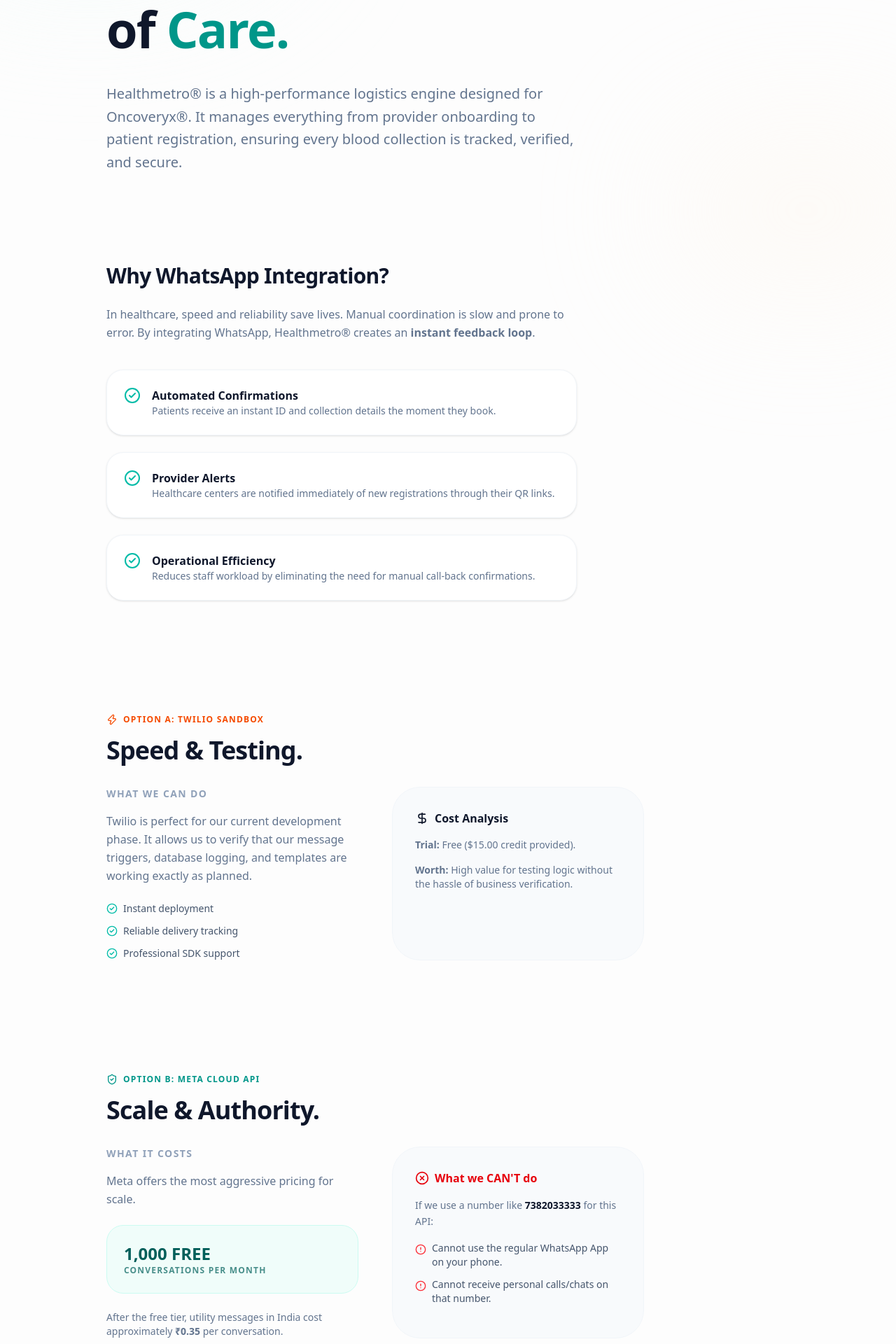
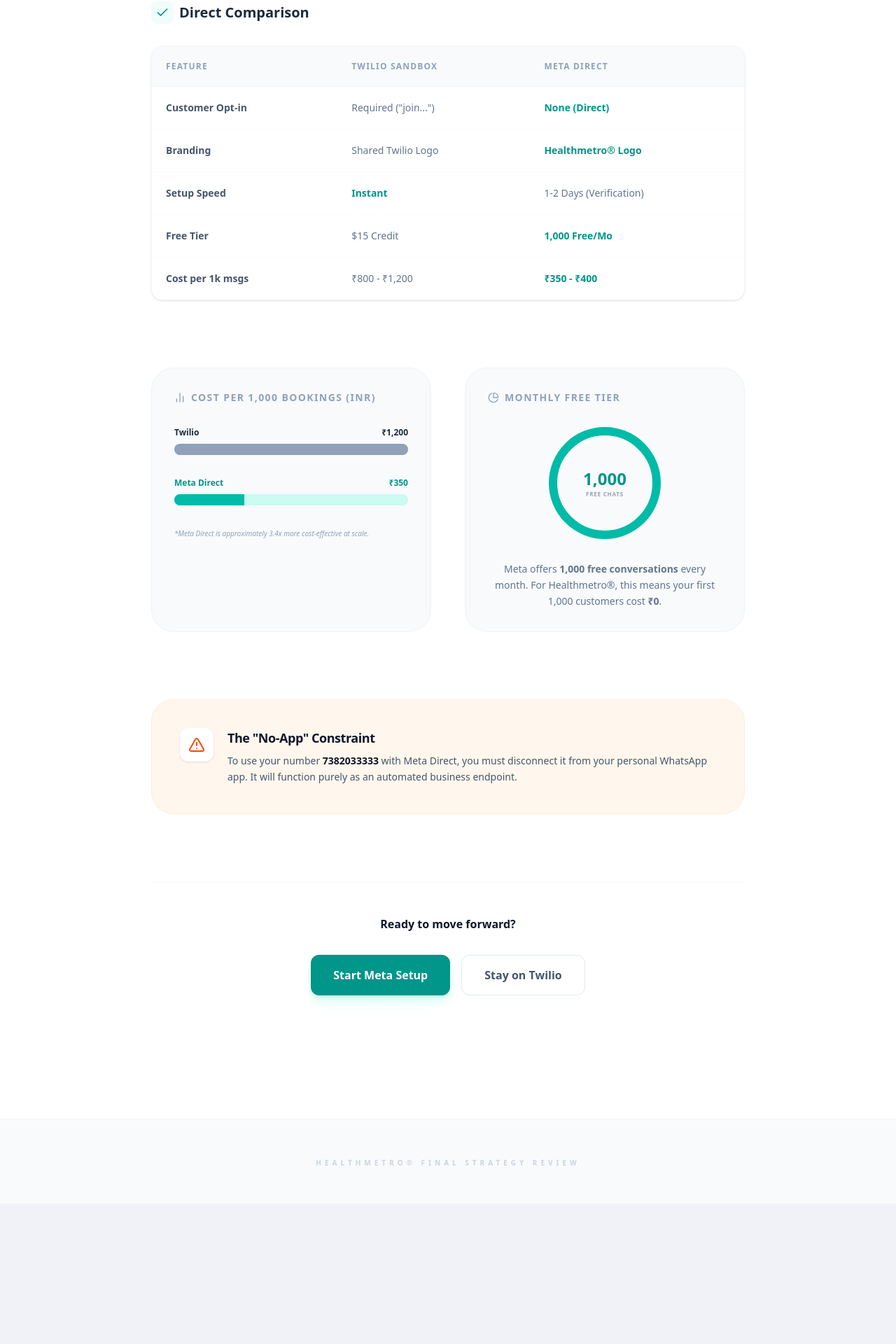
Before and after one commit to Rythamo8055/Health-Metro-Mono, a Next.js app in the folder healthmetro-admin/: page /presentation/whatsapp in a window 1280 px wide. Shown: the part 300-2220 px from the top of the page at 70% size. After the commit the page ends 2019 px from the top, so only its background shows below. Built offline with nearby package versions, Linux system fonts and the light colour scheme.

Commit message:
feat: finalize WhatsApp presentation with comparison table and visual charts

```diff
--- a/healthmetro-admin/app/presentation/whatsapp/page.tsx
+++ b/healthmetro-admin/app/presentation/whatsapp/page.tsx
@@ -2,191 +2,168 @@
 
 import {
   MessageSquare,
-  Zap,
-  ShieldCheck,
-  Smartphone,
-  AlertCircle,
-  CheckCircle2,
+  Check,
+  X,
   ArrowRight,
-  Info,
-  DollarSign,
-  TrendingUp,
-  XCircle,
-  Stethoscope
+  TrendingDown,
+  PieChart as PieChartIcon,
+  BarChart2,
+  AlertTriangle
 } from 'lucide-react';
 import { motion } from 'framer-motion';
 import Link from 'next/link';
 
 export default function WhatsAppPresentation() {
+  const comparisonData = [
+    { feature: 'Customer Opt-in', twilio: 'Required ("join...")', meta: 'None (Direct)', winner: 'meta' },
+    { feature: 'Branding', twilio: 'Shared Twilio Logo', meta: 'Healthmetro® Logo', winner: 'meta' },
+    { feature: 'Setup Speed', twilio: 'Instant', meta: '1-2 Days (Verification)', winner: 'twilio' },
+    { feature: 'Free Tier', twilio: '$15 Credit', meta: '1,000 Free/Mo', winner: 'meta' },
+    { feature: 'Cost per 1k msgs', twilio: '₹800 - ₹1,200', meta: '₹350 - ₹400', winner: 'meta' },
+  ];
+
   return (
-    <div className="min-h-screen bg-[#FDFDFD] text-slate-900 font-sans selection:bg-teal-100 overflow-x-hidden">
-      {/* Subtle organic background elements */}
-      <div className="fixed inset-0 pointer-events-none z-0">
-        <div className="absolute top-[-10%] left-[-10%] w-[40%] h-[40%] bg-teal-50 blur-[120px] rounded-full opacity-60" />
-        <div className="absolute bottom-[10%] right-[-5%] w-[30%] h-[30%] bg-orange-50 blur-[100px] rounded-full opacity-40" />
-      </div>
+    <div className="min-h-screen bg-white text-slate-800 font-sans selection:bg-teal-100 overflow-x-hidden">
+      <main className="max-w-4xl mx-auto pt-16 pb-32 px-6">
 
-      <main className="relative z-10 pt-16 pb-32 px-6 max-w-5xl mx-auto">
-        {/* Navigation / Home Link */}
-        <Link href="/presentation" className="inline-flex items-center gap-2 text-slate-400 hover:text-teal-600 transition-colors mb-20 text-xs font-bold uppercase tracking-widest">
-          <ArrowRight className="w-4 h-4 rotate-180" /> Back to Dashboard
-        </Link>
-
-        {/* SECTION 1: What is this about? (F-Pattern Start) */}
-        <section className="mb-32">
-          <motion.div
-            initial={{ opacity: 0, y: 10 }} animate={{ opacity: 1, y: 0 }}
-            className="flex items-center gap-2 text-teal-600 mb-6"
-          >
-            <Stethoscope className="w-5 h-5" />
-            <span className="text-xs font-black uppercase tracking-[0.2em]">Healthmetro® Admin OS</span>
-          </motion.div>
-
-          <motion.h1
-            initial={{ opacity: 0, y: 10 }} animate={{ opacity: 1, y: 0 }} transition={{ delay: 0.1 }}
-            className="text-5xl md:text-7xl font-black tracking-tight text-slate-900 mb-8 leading-tight"
-          >
-            The Logistics <br />
-            of <span className="text-teal-600">Care.</span>
-          </motion.h1>
-
-          <motion.p
-            initial={{ opacity: 0, y: 10 }} animate={{ opacity: 1, y: 0 }} transition={{ delay: 0.2 }}
-            className="text-xl text-slate-500 max-w-2xl leading-relaxed"
-          >
-            Healthmetro® is a high-performance logistics engine designed for Oncoveryx®. It manages everything from provider onboarding to patient registration, ensuring every blood collection is tracked, verified, and secure.
-          </motion.p>
+        {/* Simplified Header */}
+        <section className="mb-20">
+          <Link href="/presentation" className="inline-flex items-center gap-2 text-slate-400 hover:text-teal-600 transition-colors mb-12 text-xs font-bold uppercase tracking-widest">
+            <ArrowRight className="w-4 h-4 rotate-180" /> Back to Ecosystem
+          </Link>
+          <h1 className="text-4xl md:text-5xl font-black tracking-tight text-slate-900 mb-4">
+            WhatsApp Strategy
+          </h1>
+          <p className="text-lg text-slate-500 font-medium">
+            A simple breakdown of how we automate patient notifications.
+          </p>
         </section>
 
-        {/* SECTION 2: Why WhatsApp? */}
-        <section className="mb-40">
-          <div className="max-w-2xl">
-            <h2 className="text-3xl font-black mb-6 tracking-tight">Why WhatsApp Integration?</h2>
-            <p className="text-slate-500 leading-relaxed mb-10">
-              In healthcare, speed and reliability save lives. Manual coordination is slow and prone to error. By integrating WhatsApp, Healthmetro® creates an <strong>instant feedback loop</strong>.
+        {/* 1. COMPARISON TABLE */}
+        <section className="mb-24">
+          <h2 className="text-xl font-black mb-8 flex items-center gap-2">
+            <div className="w-8 h-8 bg-teal-50 text-teal-600 rounded-lg flex items-center justify-center">
+              <Check className="w-5 h-5" />
+            </div>
+            Direct Comparison
+          </h2>
+          <div className="overflow-hidden border border-slate-100 rounded-2xl shadow-sm">
+            <table className="w-full text-left border-collapse">
+              <thead>
+                <tr className="bg-slate-50 border-b border-slate-100">
+                  <th className="p-5 text-xs font-black uppercase tracking-widest text-slate-400">Feature</th>
+                  <th className="p-5 text-xs font-black uppercase tracking-widest text-slate-400">Twilio Sandbox</th>
+                  <th className="p-5 text-xs font-black uppercase tracking-widest text-slate-400">Meta Direct</th>
+                </tr>
+              </thead>
+              <tbody className="divide-y divide-slate-50">
+                {comparisonData.map((row, i) => (
+                  <tr key={i} className="hover:bg-slate-50/50 transition-colors">
+                    <td className="p-5 font-bold text-sm text-slate-600">{row.feature}</td>
+                    <td className={`p-5 text-sm ${row.winner === 'twilio' ? 'text-teal-600 font-bold' : 'text-slate-500'}`}>{row.twilio}</td>
+                    <td className={`p-5 text-sm ${row.winner === 'meta' ? 'text-teal-600 font-bold' : 'text-slate-500'}`}>{row.meta}</td>
+                  </tr>
+                ))}
+              </tbody>
+            </table>
+          </div>
+        </section>
+
+        {/* 2. VISUAL CHARTS */}
+        <section className="mb-24 grid md:grid-cols-2 gap-12">
+
+          {/* COST BAR CHART */}
+          <div className="p-8 bg-slate-50 rounded-[2rem] border border-slate-100">
+            <h3 className="text-sm font-black uppercase tracking-widest text-slate-400 mb-8 flex items-center gap-2">
+              <BarChart2 className="w-4 h-4" /> Cost per 1,000 Bookings (INR)
+            </h3>
+            <div className="space-y-8">
+              <div>
+                <div className="flex justify-between text-xs font-bold mb-2">
+                  <span>Twilio</span>
+                  <span>₹1,200</span>
+                </div>
+                <div className="h-4 bg-slate-200 rounded-full overflow-hidden">
+                  <motion.div
+                    initial={{ width: 0 }} whileInView={{ width: '100%' }} viewport={{ once: true }}
+                    className="h-full bg-slate-400"
+                  />
+                </div>
+              </div>
+              <div>
+                <div className="flex justify-between text-xs font-bold mb-2 text-teal-600">
+                  <span>Meta Direct</span>
+                  <span>₹350</span>
+                </div>
+                <div className="h-4 bg-teal-100 rounded-full overflow-hidden">
+                  <motion.div
+                    initial={{ width: 0 }} whileInView={{ width: '30%' }} viewport={{ once: true }}
+                    className="h-full bg-teal-500"
+                  />
+                </div>
+              </div>
+            </div>
+            <p className="mt-8 text-[10px] text-slate-400 leading-relaxed italic">
+              *Meta Direct is approximately 3.4x more cost-effective at scale.
             </p>
+          </div>
 
-            <div className="space-y-6">
-              {[
-                { title: 'Automated Confirmations', desc: 'Patients receive an instant ID and collection details the moment they book.' },
-                { title: 'Provider Alerts', desc: 'Healthcare centers are notified immediately of new registrations through their QR links.' },
-                { title: 'Operational Efficiency', desc: 'Reduces staff workload by eliminating the need for manual call-back confirmations.' }
-              ].map((item, i) => (
-                <div key={i} className="flex gap-4 p-6 bg-white border border-slate-100 rounded-3xl shadow-sm">
-                  <CheckCircle2 className="w-6 h-6 text-teal-500 shrink-0" />
-                  <div>
-                    <h4 className="font-bold text-slate-900">{item.title}</h4>
-                    <p className="text-sm text-slate-500">{item.desc}</p>
-                  </div>
+          {/* FREE TIER PIE CHART (Custom CSS) */}
+          <div className="p-8 bg-slate-50 rounded-[2rem] border border-slate-100 flex flex-col items-center text-center">
+            <h3 className="text-sm font-black uppercase tracking-widest text-slate-400 mb-8 flex items-center gap-2 self-start">
+              <PieChartIcon className="w-4 h-4" /> Monthly Free Tier
+            </h3>
+
+            <div className="relative w-40 h-40 mb-8">
+              {/* Outer ring */}
+              <div className="absolute inset-0 rounded-full border-[12px] border-teal-500" />
+              {/* Inner hole */}
+              <div className="absolute inset-4 bg-slate-50 rounded-full flex items-center justify-center">
+                <div>
+                  <div className="text-2xl font-black text-teal-600">1,000</div>
+                  <div className="text-[8px] font-bold text-slate-400 uppercase tracking-widest">Free Chats</div>
                 </div>
-              ))}
+              </div>
+            </div>
+
+            <p className="text-sm text-slate-500 leading-relaxed font-medium">
+              Meta offers <strong>1,000 free conversations</strong> every month. For Healthmetro®, this means your first 1,000 customers cost <strong>₹0</strong>.
+            </p>
+          </div>
+        </section>
+
+        {/* 3. THE "NO APP" WARNING */}
+        <section className="p-10 bg-orange-50 rounded-[2rem] border border-orange-100 mb-24">
+          <div className="flex items-start gap-5">
+            <div className="w-12 h-12 bg-white rounded-xl flex items-center justify-center text-orange-600 shadow-sm shrink-0">
+              <AlertTriangle className="w-6 h-6" />
+            </div>
+            <div>
+              <h3 className="text-lg font-black text-slate-900 mb-2 tracking-tight">The "No-App" Constraint</h3>
+              <p className="text-sm text-slate-600 leading-relaxed font-medium">
+                To use your number <span className="text-slate-900 font-bold">7382033333</span> with Meta Direct, you must disconnect it from your personal WhatsApp app. It will function purely as an automated business endpoint.
+              </p>
             </div>
           </div>
         </section>
 
-        {/* SECTION 3: The Options (F-Pattern Comparison) */}
-        <div className="space-y-40">
-
-          {/* OPTION A: TWILIO */}
-          <section className="relative">
-            <div className="max-w-3xl">
-              <div className="inline-flex items-center gap-2 text-orange-600 font-bold text-xs uppercase tracking-widest mb-4">
-                <Zap className="w-4 h-4" /> Option A: Twilio Sandbox
-              </div>
-              <h2 className="text-4xl font-black mb-8 tracking-tight">Speed & Testing.</h2>
-
-              <div className="grid md:grid-cols-2 gap-12">
-                <div>
-                  <h4 className="font-bold text-sm uppercase text-slate-400 mb-4 tracking-widest">What we can do</h4>
-                  <p className="text-slate-500 leading-relaxed mb-6">
-                    Twilio is perfect for our current development phase. It allows us to verify that our message triggers, database logging, and templates are working exactly as planned.
-                  </p>
-                  <ul className="space-y-3 text-sm font-medium text-slate-600">
-                    <li className="flex items-center gap-2"><CheckCircle2 className="w-4 h-4 text-teal-500" /> Instant deployment</li>
-                    <li className="flex items-center gap-2"><CheckCircle2 className="w-4 h-4 text-teal-500" /> Reliable delivery tracking</li>
-                    <li className="flex items-center gap-2"><CheckCircle2 className="w-4 h-4 text-teal-500" /> Professional SDK support</li>
-                  </ul>
-                </div>
-                <div className="bg-slate-50 p-8 rounded-[2.5rem] border border-slate-100">
-                  <div className="flex items-center gap-2 text-slate-900 font-bold mb-4">
-                    <DollarSign className="w-5 h-5" />
-                    <span>Cost Analysis</span>
-                  </div>
-                  <p className="text-sm text-slate-500 mb-4">
-                    <strong>Trial:</strong> Free ($15.00 credit provided).
-                  </p>
-                  <p className="text-sm text-slate-500">
-                    <strong>Worth:</strong> High value for testing logic without the hassle of business verification.
-                  </p>
-                </div>
-              </div>
-            </div>
-          </section>
-
-          {/* OPTION B: META DIRECT */}
-          <section className="relative">
-            <div className="max-w-3xl">
-              <div className="inline-flex items-center gap-2 text-teal-600 font-bold text-xs uppercase tracking-widest mb-4">
-                <ShieldCheck className="w-4 h-4" /> Option B: Meta Cloud API
-              </div>
-              <h2 className="text-4xl font-black mb-8 tracking-tight">Scale & Authority.</h2>
-
-              <div className="grid md:grid-cols-2 gap-12">
-                <div>
-                  <h4 className="font-bold text-sm uppercase text-slate-400 mb-4 tracking-widest">What it costs</h4>
-                  <p className="text-slate-500 leading-relaxed mb-6">
-                    Meta offers the most aggressive pricing for scale.
-                  </p>
-                  <div className="p-6 bg-teal-50 rounded-3xl border border-teal-100 text-teal-800 mb-6">
-                    <div className="text-2xl font-black">1,000 FREE</div>
-                    <div className="text-xs uppercase font-bold tracking-widest opacity-70">Conversations per month</div>
-                  </div>
-                  <p className="text-sm text-slate-500">
-                    After the free tier, utility messages in India cost approximately <strong>₹0.35</strong> per conversation.
-                  </p>
-                </div>
-                <div className="bg-slate-50 p-8 rounded-[2.5rem] border border-slate-100">
-                  <div className="flex items-center gap-2 text-red-600 font-bold mb-4">
-                    <XCircle className="w-5 h-5" />
-                    <span>What we CAN'T do</span>
-                  </div>
-                  <p className="text-sm text-slate-500 leading-relaxed">
-                    If we use a number like <span className="font-black text-slate-900">7382033333</span> for this API:
-                  </p>
-                  <ul className="mt-4 space-y-3 text-sm font-medium text-slate-600">
-                    <li className="flex items-start gap-2">
-                      <AlertCircle className="w-4 h-4 text-red-500 shrink-0 mt-1" />
-                      <span>Cannot use the regular WhatsApp App on your phone.</span>
-                    </li>
-                    <li className="flex items-start gap-2">
-                      <AlertCircle className="w-4 h-4 text-red-500 shrink-0 mt-1" />
-                      <span>Cannot receive personal calls/chats on that number.</span>
-                    </li>
-                  </ul>
-                </div>
-              </div>
-            </div>
-          </section>
-
+        {/* Closing */}
+        <div className="text-center py-12 border-t border-slate-50">
+          <h4 className="font-black text-slate-900 mb-8">Ready to move forward?</h4>
+          <div className="flex justify-center gap-4">
+            <button className="px-8 py-4 bg-teal-600 text-white rounded-xl font-bold transition-all hover:bg-teal-700 shadow-lg shadow-teal-100">
+              Start Meta Setup
+            </button>
+            <button className="px-8 py-4 bg-white border border-slate-200 text-slate-600 rounded-xl font-bold hover:bg-slate-50 transition-all">
+              Stay on Twilio
+            </button>
+          </div>
         </div>
 
-        {/* Final Conclusion */}
-        <section className="mt-40 pt-20 border-t border-slate-100 text-center">
-          <p className="text-slate-400 font-bold mb-6 uppercase tracking-widest text-[10px]">Strategic Conclusion</p>
-          <h3 className="text-2xl font-black mb-8">Ready to automate Healthmetro®?</h3>
-          <div className="flex flex-wrap justify-center gap-4">
-            <button className="px-8 py-4 bg-slate-900 text-white rounded-2xl font-black transition-all hover:bg-teal-600 shadow-xl shadow-slate-200">
-              Go Live with Meta
-            </button>
-            <button className="px-8 py-4 bg-white border border-slate-200 text-slate-900 rounded-2xl font-black transition-all hover:bg-slate-50">
-              Continue Sandbox
-            </button>
-          </div>
-        </section>
       </main>
 
-      <footer className="py-20 bg-slate-50 border-t border-slate-100 text-center">
-        <div className="text-[10px] font-black text-slate-400 uppercase tracking-[0.4em]">Healthmetro® Systems Documentation 2026</div>
+      <footer className="py-12 bg-slate-50 text-center border-t border-slate-100">
+        <span className="text-[10px] font-black text-slate-300 uppercase tracking-[0.5em]">Healthmetro® Final Strategy Review</span>
       </footer>
     </div>
   );
```
